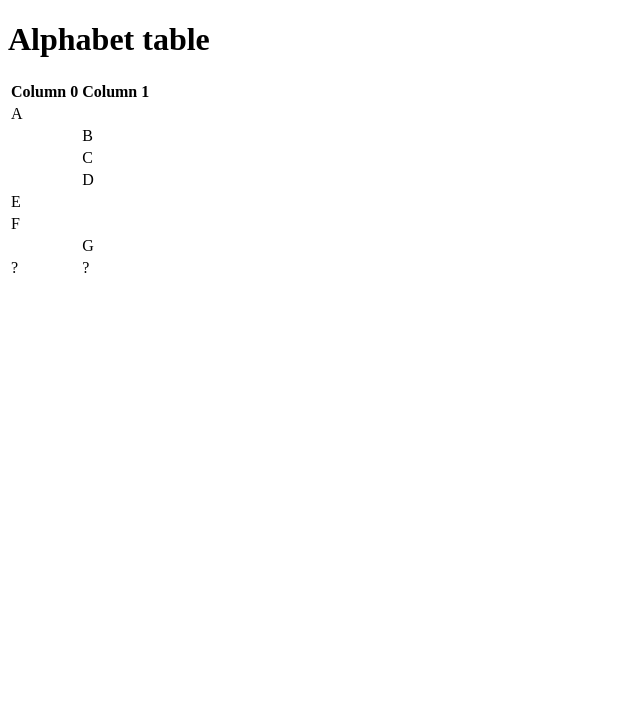
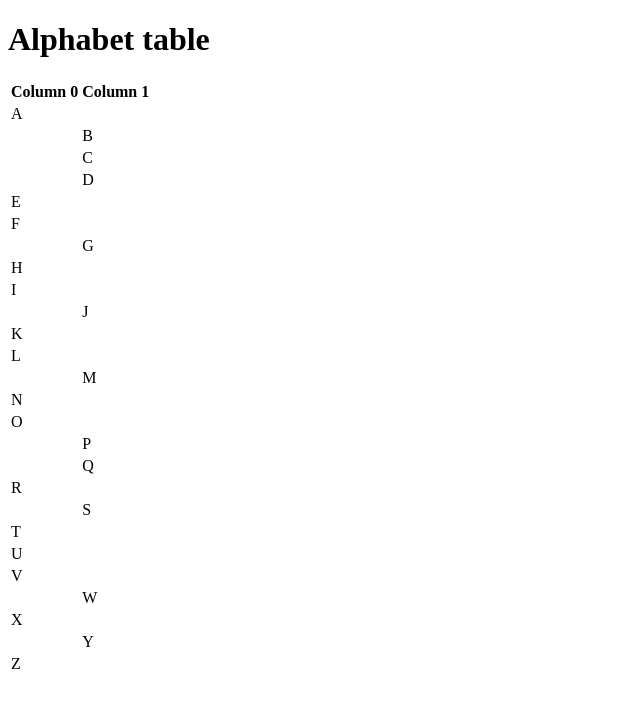
Before and after one commit to comp426-2022-spring/a00-akburch, a website: page index.html in a window 1280 px wide. Shown: the whole page, without its empty margins (0-640 px from the left). Drawn offline with Linux system fonts and the light colour scheme.

Commit message:
browser stuffs

```diff
--- a/index.html
+++ b/index.html
@@ -45,8 +45,80 @@
                     <td>G</td>
                 </tr>
                 <tr>
-                    <td>?</td>
-                    <td>?</td>
+                    <td>H</td>
+                    <td></td>
+                </tr>
+                <tr>
+                    <td>I</td>
+                    <td></td>
+                </tr>
+                <tr>
+                    <td></td>
+                    <td>J</td>
+                </tr>
+                <tr>
+                    <td>K</td>
+                    <td></td>
+                </tr>
+                <tr>
+                    <td>L</td>
+                    <td></td>
+                </tr>
+                <tr>
+                    <td></td>
+                    <td>M</td>
+                </tr>
+                <tr>
+                    <td>N</td>
+                    <td></td>
+                </tr>
+                <tr>
+                    <td>O</td>
+                    <td></td>
+                </tr>
+                <tr>
+                    <td></td>
+                    <td>P</td>
+                </tr>
+                <tr>
+                    <td></td>
+                    <td>Q</td>
+                </tr>
+                <tr>
+                    <td>R</td>
+                    <td></td>
+                </tr>
+                <tr>
+                    <td></td>
+                    <td>S</td>
+                </tr>
+                <tr>
+                    <td>T</td>
+                    <td></td>
+                </tr>
+                <tr>
+                    <td>U</td>
+                    <td></td>
+                </tr>
+                <tr>
+                    <td>V</td>
+                    <td></td>
+                </tr>
+                <tr>
+                    <td></td>
+                    <td>W</td>
+                </tr>
+                <tr>
+                    <td>X</td>
+                    <td></td>
+                </tr>
+                <tr>
+                    <td></td>
+                    <td>Y</td>
+                </tr>
+                <tr>
+                    <td>Z</td>
+                    <td></td>
                 </tr>
             </tbody>
         </table>
```
Also changed, not shown: package.json (added, +14 -0 lines), 1 other file.
